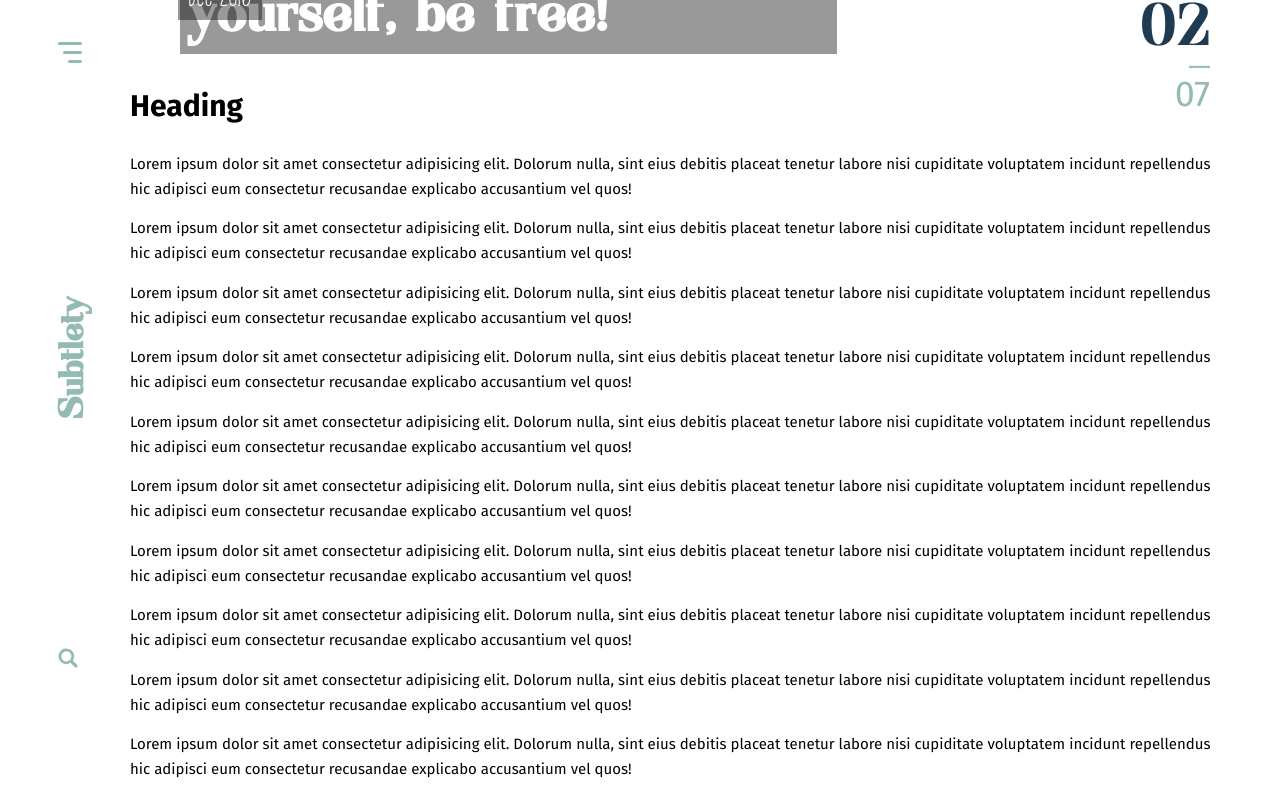
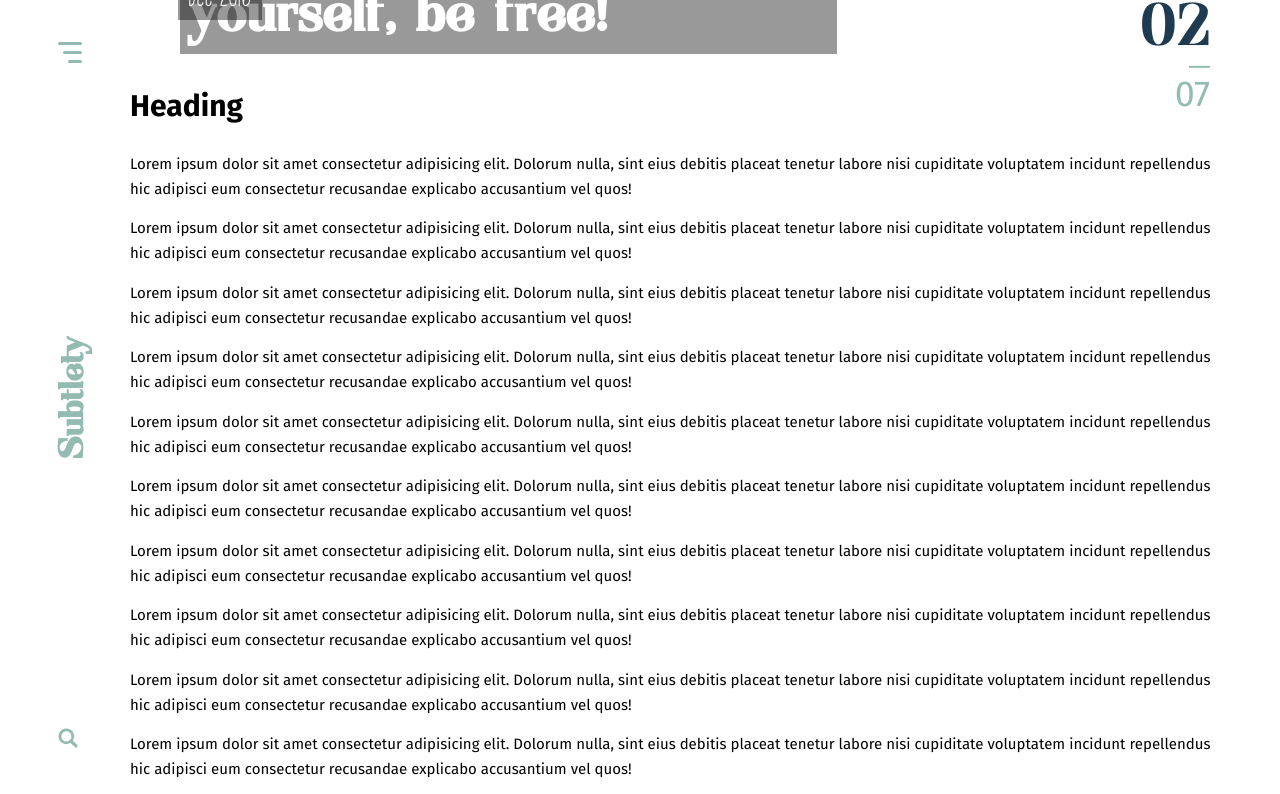
Before and after one commit to tarotum/html-template-learning, a website built with webpack: page src/index.html in a window 1280 px wide. Shown: the top 794 px of the page. Built offline with nearby package versions, Linux system fonts and the light colour scheme; files whose address does not match are found by name.

Commit message:
improve sidebar styles

```diff
--- a/src/components/Sidebar/style.scss
+++ b/src/components/Sidebar/style.scss
@@ -1,12 +1,15 @@
 .sidebar {
   & > div {
     position: relative;
-    height: 80vh;
+    height: 85vh;
     display: flex;
     flex-direction: column;
     align-items: center;
     justify-content: space-between;
     position: sticky;
     top: 2.5em;
+    @media (min-width: 1200px) {
+      height: 90vh;
+    }
   }
 }
```
